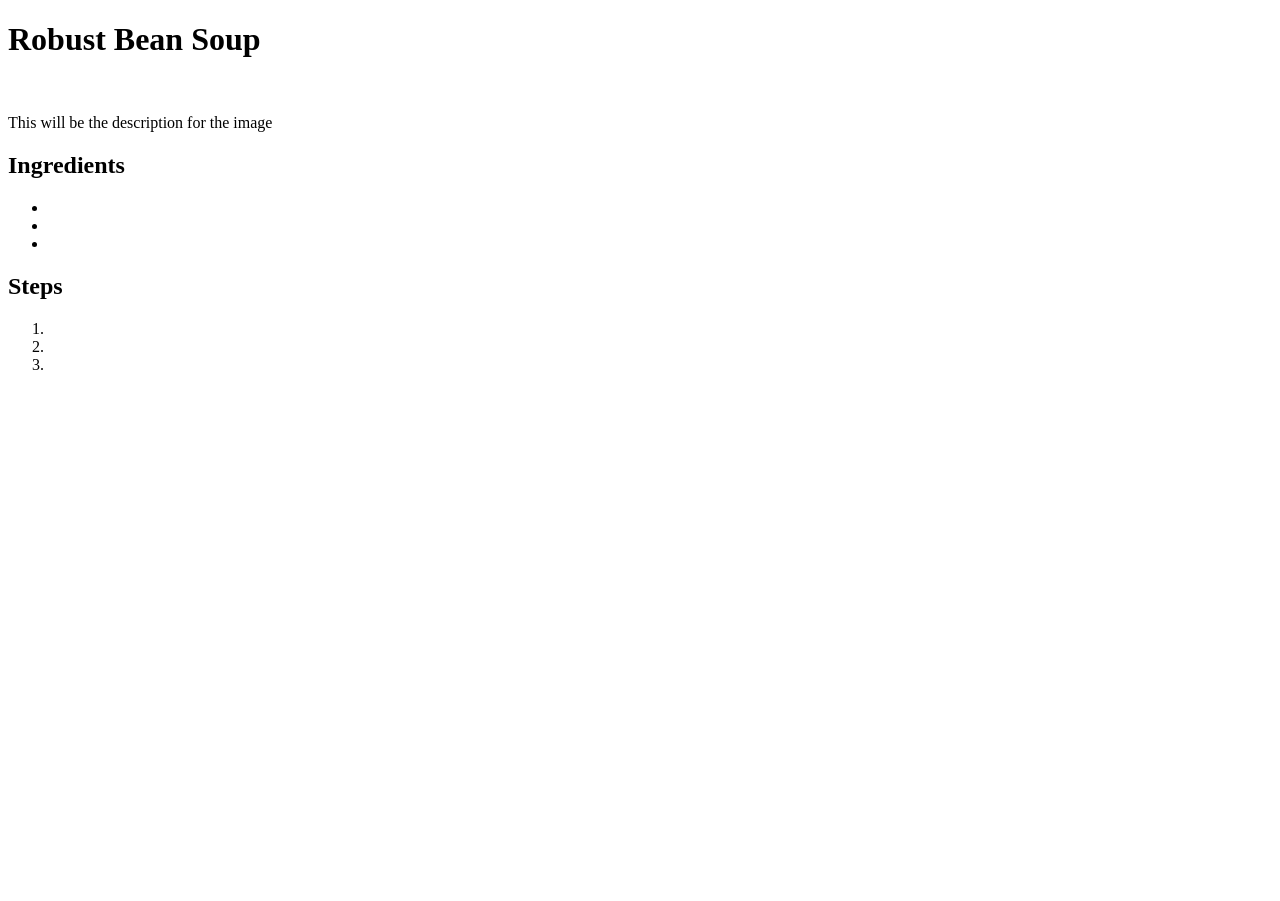
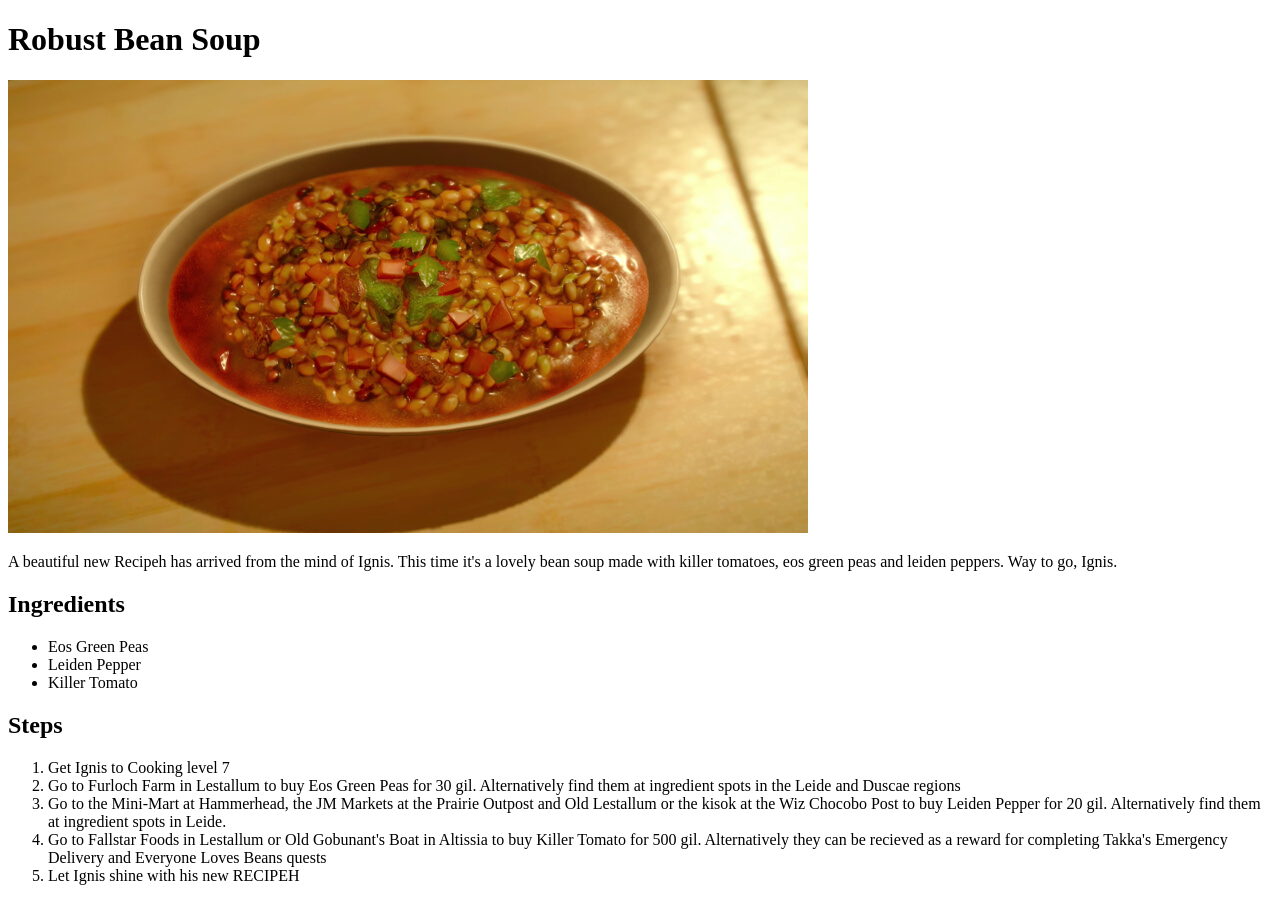
Before and after one commit to gigipink1/odin-recipes, a plain HTML site: page recipes/robust-bean-soup.html in a window 1280 px wide. Before the commit the page ends 800 px from the top, so only its background shows below. Drawn offline with Linux system fonts and the light colour scheme.

Commit message:
Add content to robust-bean-soup.html

```diff
--- a/recipes/robust-bean-soup.html
+++ b/recipes/robust-bean-soup.html
@@ -6,20 +6,30 @@
   </head>
   <body>
     <h1>Robust Bean Soup</h1>
-    <img src="" alt="" width="" height="">
-    <p>This will be the description for the image</p>
+    <img src="../images/robust-bean-soup.jpg" alt="Screenshot from Final Fantasy 15 showin  Robust Bean Soup on a light wood table" width="800 px" height="453 px">
+    <p>A beautiful new Recipeh has arrived from the mind of Ignis. This time it's a
+      lovely bean soup made with killer tomatoes, eos green peas and leiden peppers. Way to go, Ignis.</p>
     <h2>Ingredients</h2>
     <ul>
-      <li></li>
-      <li></li>
-      <li></li>
+      <li>Eos Green Peas</li>
+      <li>Leiden Pepper</li>
+      <li>Killer Tomato</li>
     </ul>
     <h2>Steps</h2>
     <ol>
-        <li></li>
-        <li></li>
-        <li></li>
-
+        <li>Get Ignis to Cooking level 7</li>
+        <li>Go to Furloch Farm in Lestallum to buy Eos Green Peas for 30
+           gil. Alternatively find them at ingredient spots in the Leide and Duscae regions</li>
+        <li>Go to the Mini-Mart at Hammerhead, the JM Markets at the
+           Prairie Outpost and Old Lestallum or the kisok at the Wiz
+           Chocobo Post to buy Leiden Pepper for 20 gil. Alternatively find
+           them at ingredient spots in Leide.
+        </li>
+        <li> Go to Fallstar Foods in Lestallum or Old Gobunant's Boat
+            in Altissia to buy Killer Tomato for 500 gil. Alternatively
+            they can be recieved as a reward for completing Takka's
+            Emergency Delivery and Everyone Loves Beans quests</li>
+        <li>Let Ignis shine with his new RECIPEH</li>
     </ol>
   </body>
 </html>
```
